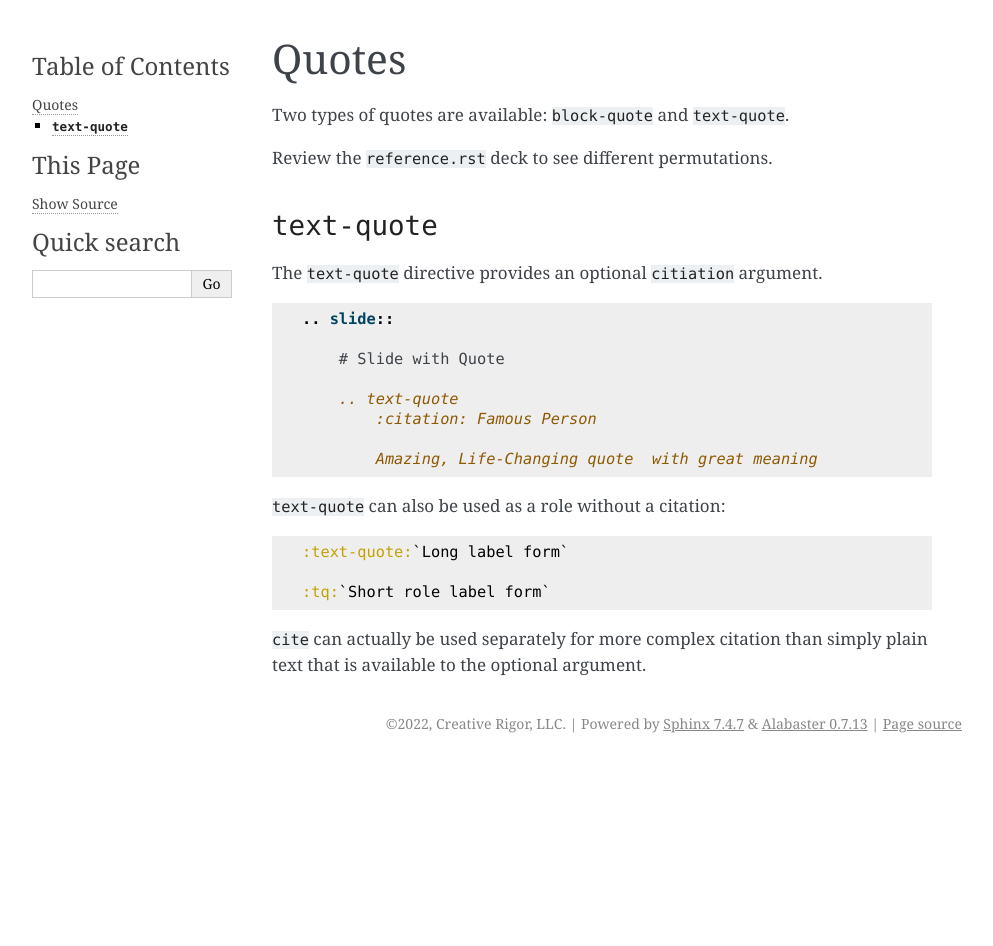
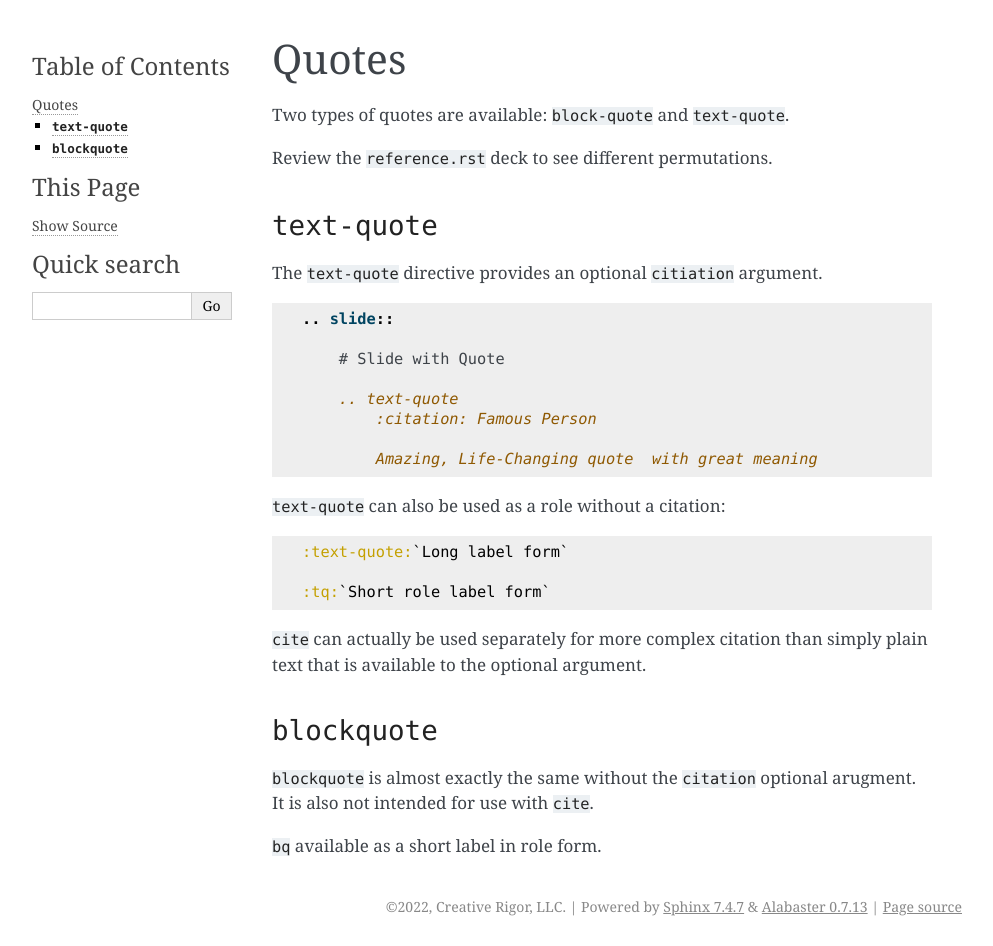
Before and after one commit to engineerslifeforme/webslides-extension, a Sphinx documentation site: the page built from docs/directive_reference/quote.md, in a window 1280 px wide. Shown: the whole page, without its empty margins (148-1141 px from the left). Built offline with Sphinx 7.4.7, drawn with Linux system fonts in a browser that asks for light colours; before the commit the page ends 900 px from its top, so only the background shows below that.

Commit message:
More documentation

```diff
--- a/docs/directive_reference/block_quote.md
+++ b/docs/directive_reference/quote.md
@@ -31,3 +31,10 @@ argument.
 
 `cite` can actually be used separately for more complex citation
 than simply plain text that is available to the optional argument.
+
+## `blockquote`
+
+`blockquote` is almost exactly the same without the `citation`
+optional arugment.  It is also not intended for use with `cite`.
+
+`bq` available as a short label in role form.
--- a/docs/index.rst
+++ b/docs/index.rst
@@ -22,6 +22,7 @@ Welcome to Webslides Sphinx Builder Extension Documentation's documentation!
    directive_reference/slide
    directive_reference/slide_config
    directive_reference/header_footer
+   directive_reference/quote
    templating
    general_design
    pdf_export
```
